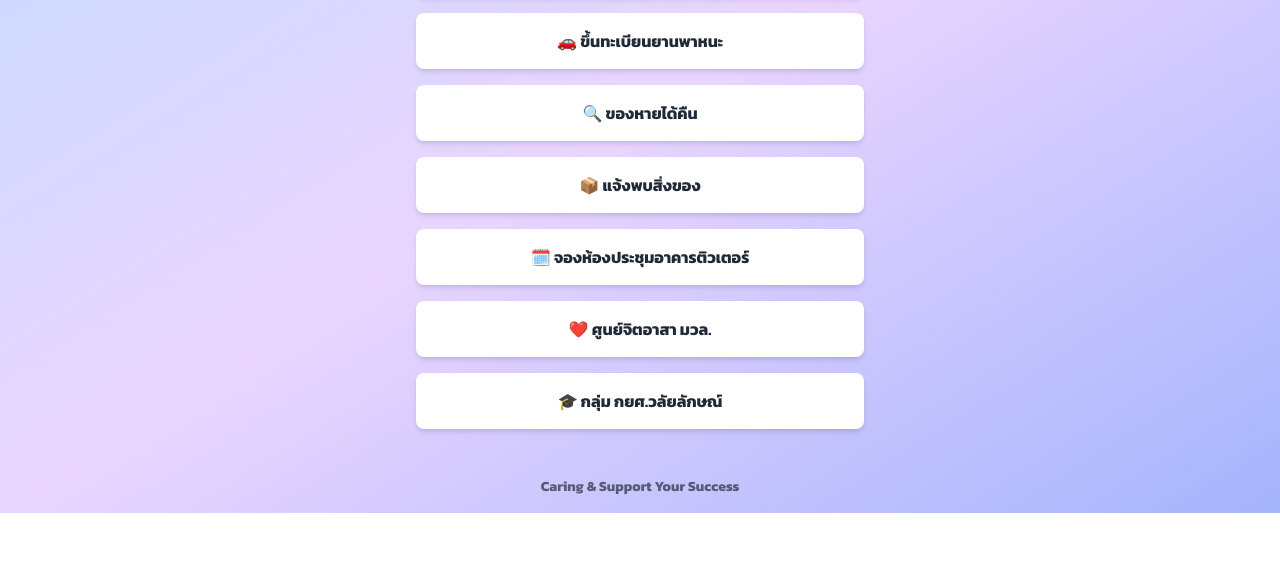
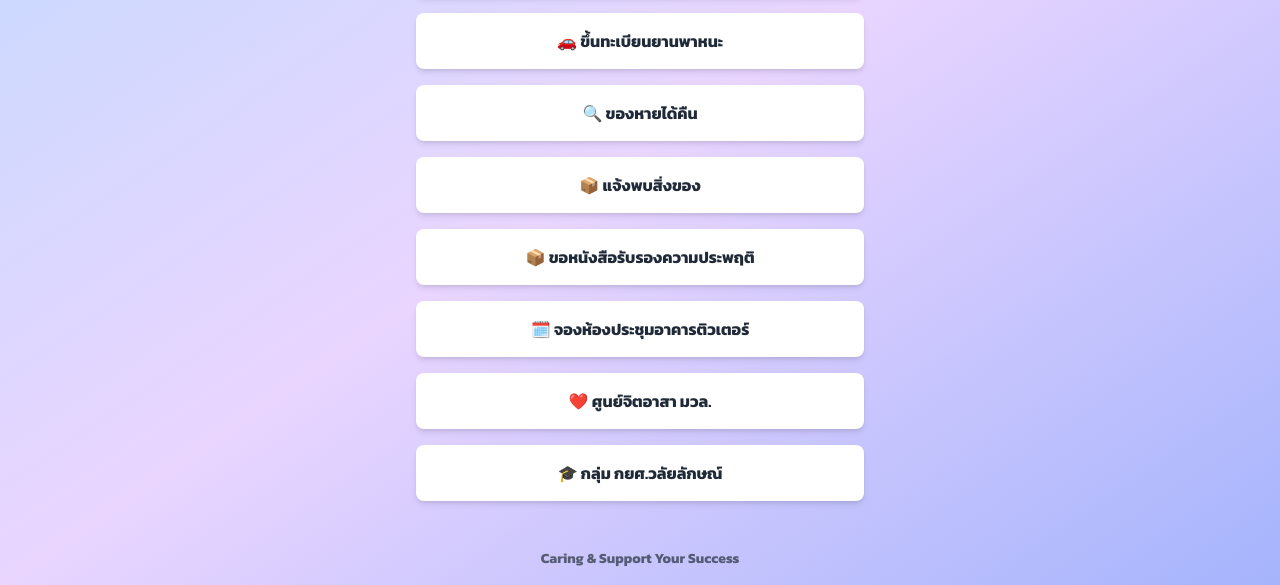
Before and after one commit to DSSDWU/supportcenter, a plain HTML site: page index.html in a window 1280 px wide. Shown: the part 287-872 px from the top of the page. Before the commit the page ends 800 px from the top, so only its background shows below. Drawn offline with nearby package versions, Linux system fonts and the light colour scheme.

Commit message:
Update index.html

```diff
--- a/index.html
+++ b/index.html
@@ -64,6 +64,10 @@
                 📦 แจ้งพบสิ่งของ
             </a>
 
+            <a href="https://forms.gle/A6551a1cLMcz6u2u6" target="_blank" class="block bg-white text-gray-800 font-bold w-full p-4 mb-4 rounded-lg text-center shadow-md hover-lift">
+                📦 ขอหนังสือรับรองความประพฤติ
+            </a>
+
             <a href="https://forms.gle/hhVp1gmkQPnuBYQx5" target="_blank" class="block bg-white text-gray-800 font-bold w-full p-4 mb-4 rounded-lg text-center shadow-md hover-lift">
                 🗓️ จองห้องประชุมอาคารติวเตอร์
             </a>
```
